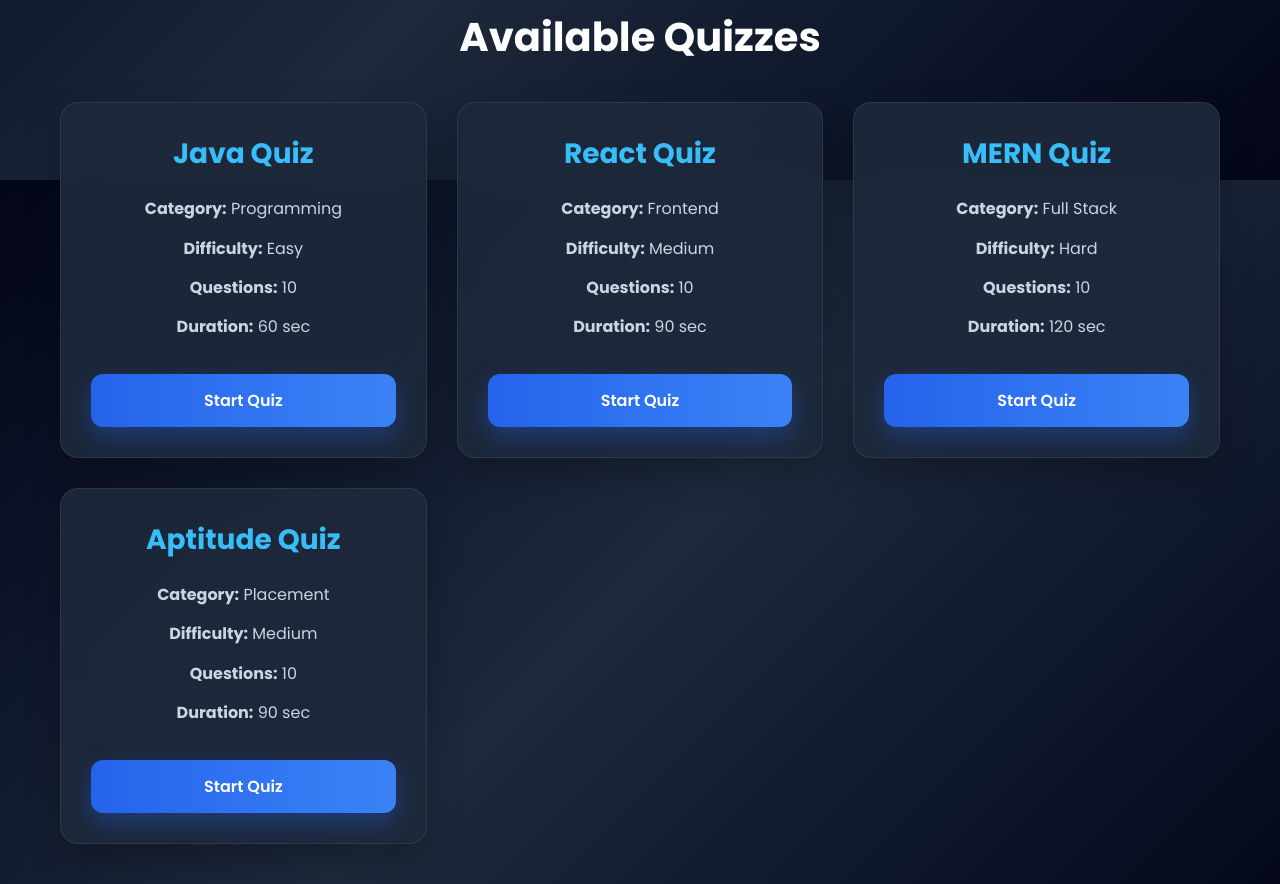
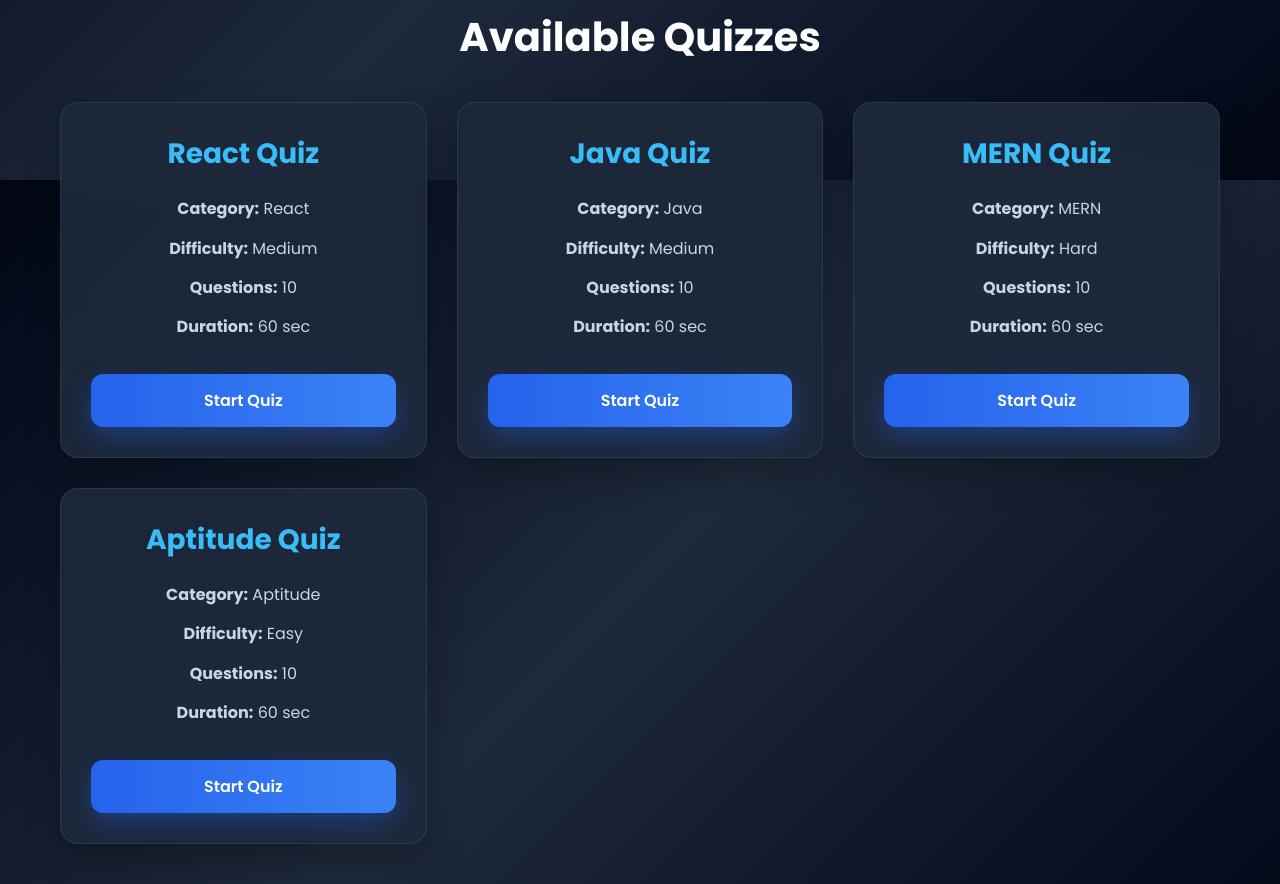
Before and after one commit to anandkishoretata-ak/Quiz-Application, a React (Vite) app in the folder Quiz-Application/: page /dashboard in a window 1280 px wide. Shown: the part 620-1504 px from the top of the page. Built offline with nearby package versions, Linux system fonts and the light colour scheme; sample sign-in values are in the browser's storage.

Commit message:
backend setup

```diff
--- a/Quiz-Application/src/data/quizzes.js
+++ b/Quiz-Application/src/data/quizzes.js
@@ -1,39 +1,36 @@
 const quizzes = [
   {
-    id: "java",
+    id: 1,
+    title: "React Quiz",
+    category: "React",
+    difficulty: "Medium",
+    questions: 10,
+    time: 60,
+  },
+  {
+    id: 2,
     title: "Java Quiz",
-    category: "Programming",
+    category: "Java",
+    difficulty: "Medium",
+    questions: 10,
+    time: 60,
+  },
+  {
+    id: 3,
+    title: "MERN Quiz",
+    category: "MERN",
+    difficulty: "Hard",
+    questions: 10,
+    time: 60,
+  },
+  {
+    id: 4,
+    title: "Aptitude Quiz",
+    category: "Aptitude",
     difficulty: "Easy",
     questions: 10,
     time: 60,
   },
-
-  {
-    id: "react",
-    title: "React Quiz",
-    category: "Frontend",
-    difficulty: "Medium",
-    questions: 10,
-    time: 90,
-  },
-
-  {
-    id: "mern",
-    title: "MERN Quiz",
-    category: "Full Stack",
-    difficulty: "Hard",
-    questions: 10,
-    time: 120,
-  },
-
-  {
-    id: "aptitude",
-    title: "Aptitude Quiz",
-    category: "Placement",
-    difficulty: "Medium",
-    questions: 10,
-    time: 90,
-  },
 ];
 
 export default quizzes;
```
